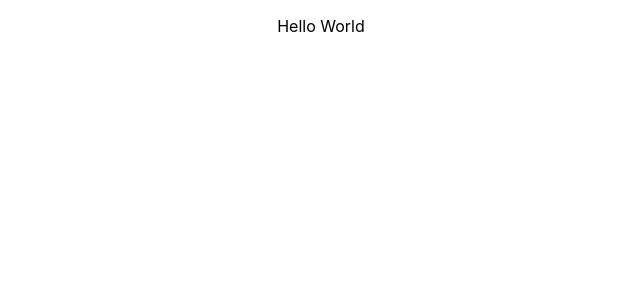
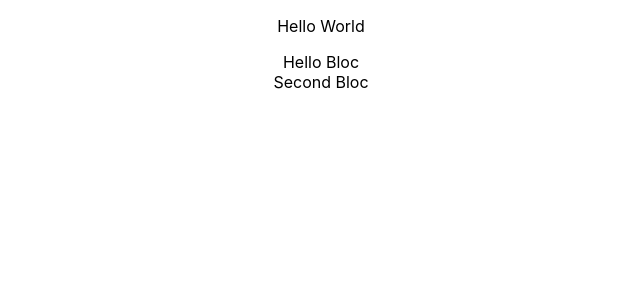
Before and after one commit to djascorp/blocland, a React (Create React App) app: page / in a window 1280 px wide. Shown: the top 300 px of the page, without its empty margins (319-959 px from the left). Built offline with nearby package versions, Linux system fonts and the light colour scheme.

Commit message:
[ADD]: The First Bloc System
render a bloc
Render the first Text Bloc
Render The First Recursive Bloc

```diff
--- a/src/App.tsx
+++ b/src/App.tsx
@@ -1,5 +1,6 @@
 import React from 'react';
 import './App.css';
+import { HomePage } from './modules/invoice/pages/home';
 
 function App() {
   return (
@@ -7,6 +8,9 @@ function App() {
       <div>
         <p className=''>Hello World</p>
       </div>
+      <div>
+        <HomePage />
+      </div>
     </div>
   );
 }
--- a/src/modules/core/domain/entities/BlocText.ts
+++ b/src/modules/core/domain/entities/BlocText.ts
@@ -1,8 +1,8 @@
-import { randomUUID } from "crypto";
+import { generateRandomId } from "../../utils/primitive";
 import { BlocType, IBloc } from "./ibloc";
 
 export class BlocText implements IBloc{
-    id: string = randomUUID();
+    id: string = generateRandomId();
     type: BlocType = BlocType.TEXT;
     name: string = '';
     data: unknown;
--- a/src/modules/core/domain/entities/BlocVertical.ts
+++ b/src/modules/core/domain/entities/BlocVertical.ts
@@ -1,8 +1,9 @@
 import { randomUUID } from "crypto";
 import { BlocType, IBloc } from "./ibloc";
+import { generateRandomId } from "../../utils/primitive";
 
 export class BlocVertical implements IBloc{
-    id: string = randomUUID();
+    id: string = generateRandomId();
     type: BlocType = BlocType.VERTICAL_LAYOUT;
     name: string;
     data: unknown;
--- /dev/null
+++ b/src/modules/core/utils/primitive.ts
@@ -0,0 +1,4 @@
+export function generateRandomId() {
+    const randomNumber = Math.floor(Math.random() * 1000000);
+    return randomNumber.toString();
+}
--- /dev/null
+++ b/src/modules/invoice/constant/bloc_to_element.ts
@@ -0,0 +1,8 @@
+import { BlocType } from "../../core/domain/entities/ibloc"
+import { BlocTextElement } from "../ui/BlocTextElement";
+import { BlocVerticalElement } from "../ui/BlocVerticalElement";
+
+export const BLOC_TO_ELEMENT: Map<BlocType,unknown > = new Map();
+
+BLOC_TO_ELEMENT.set(BlocType.TEXT,BlocTextElement);
+BLOC_TO_ELEMENT.set(BlocType.VERTICAL_LAYOUT,BlocVerticalElement);
--- /dev/null
+++ b/src/modules/invoice/pages/home.tsx
@@ -0,0 +1,19 @@
+import React from "react"
+import { IBloc } from "../../core/domain/entities/ibloc"
+import { BlocText } from "../../core/domain/entities/BlocText"
+import { BlocElement } from "../ui/BlocElement";
+import { BlocVertical } from "../../core/domain/entities/BlocVertical";
+
+export const HomePage = () => {
+    const parent_Bloc = new BlocVertical({name: 'VB'})
+
+    const text_bloc: IBloc = new BlocText({name: 'BT', data: "Hello Bloc"});
+    const text_bloc_2: IBloc = new BlocText({name: 'BT2', data: "Second Bloc"});
+    parent_Bloc.addChilden([text_bloc, text_bloc_2]);
+
+    return (
+        <div>
+            <BlocElement bloc={parent_Bloc} />
+        </div>
+    )
+}
--- /dev/null
+++ b/src/modules/invoice/ui/BlocElement.tsx
@@ -0,0 +1,19 @@
+import React from 'react'
+import { IBloc } from '../../core/domain/entities/ibloc'
+import { BLOC_TO_ELEMENT } from '../constant/bloc_to_element'
+
+export interface PropsBloc  {
+    bloc: IBloc
+}
+
+export const BlocElement = (props: PropsBloc) => {
+    const { bloc } = props;
+    const component = BLOC_TO_ELEMENT.get(bloc.type) as React.FC<PropsBloc>;
+    return (
+        <>
+           {React.createElement(component,{
+            bloc: bloc
+           })}
+        </>
+    )
+}
--- /dev/null
+++ b/src/modules/invoice/ui/BlocTextElement.tsx
@@ -0,0 +1,11 @@
+import React from "react";
+import { PropsBloc } from "./BlocElement";
+
+export const BlocTextElement = (props: PropsBloc) => {
+    const { bloc } = props;
+    return (
+        <div>
+            {bloc.data as unknown as string}
+        </div>
+    )
+}
--- /dev/null
+++ b/src/modules/invoice/ui/BlocVerticalElement.tsx
@@ -0,0 +1,12 @@
+import React from "react";
+import { BlocElement, PropsBloc } from "./BlocElement";
+import { IBloc } from "../../core/domain/entities/ibloc";
+
+export const BlocVerticalElement = (props: PropsBloc) => {
+    const { bloc } = props;
+    return (
+        <p>
+            {bloc.children?.map(child => <BlocElement bloc={child as IBloc} />)}
+        </p>
+    )
+}
```
